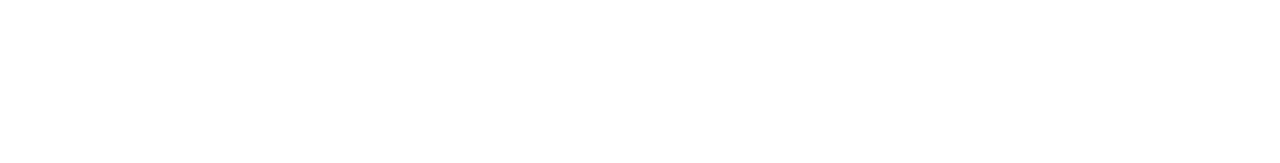
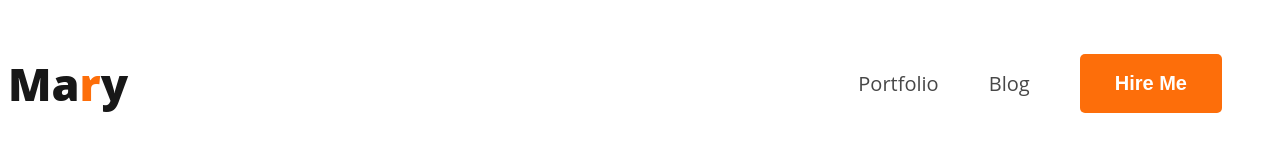
Before and after one commit to mdferdausalam19/developer-portfolio, a plain HTML site: page index.html in a window 1280 px wide. Drawn offline with Linux system fonts and the light colour scheme; a web font is replaced by a local one.

Commit message:
added nav

```diff
--- a/index.html
+++ b/index.html
@@ -4,10 +4,21 @@
     <meta charset="UTF-8">
     <meta name="viewport" content="width=device-width, initial-scale=1.0">
     <title>Web Developer Portfolio</title>
+    <link rel="preconnect" href="https://fonts.googleapis.com">
+    <link rel="preconnect" href="https://fonts.gstatic.com"     crossorigin>
+    <link href="https://fonts.googleapis.com/css2?family=Open   +Sans:ital,wght@0,300..800;1,300..800&display=swap"    rel="stylesheet">
+    <link rel="stylesheet" href="styles/portfolio.css">
 </head>
 <body>
     <header>
-
+        <nav>
+            <h3 class="nav-title">Ma<span class="text-primary">r</span>y</h3>
+            <ul>
+                <li><a href="">Portfolio</a></li>
+                <li><a href="">Blog</a></li>
+                <li><button class="btn-primary">Hire Me</button></li>
+            </ul>
+        </nav>
     </header>
     <main>
 
--- /dev/null
+++ b/styles/portfolio.css
@@ -0,0 +1,42 @@
+/* Common Shared Style */
+body {
+  font-family: "Open Sans", sans-serif;
+}
+.text-primary{
+    color: #FD6E0A;
+}
+.btn-primary{
+    border-radius: 5px;
+    background: #FD6E0A;
+    border: 0;
+    color:  #FFF;
+    font-size: 20px;
+    font-weight: 700;
+    padding: 18px 35px;
+}
+
+/* nav related styles */
+nav {
+    display: flex;
+    justify-content: space-between;
+    align-items: center;
+}
+.nav-title{
+    color: #181818;
+    font-size: 45px;
+    font-weight: 800;
+}
+nav > ul{
+    display: flex;
+    align-items: center;
+}
+nav li{
+    list-style: none;
+    margin-right: 50px;
+}
+nav a{
+    text-decoration: none;
+    color: #474747;
+    font-size: 20px;
+    font-weight: 400;
+}
```
